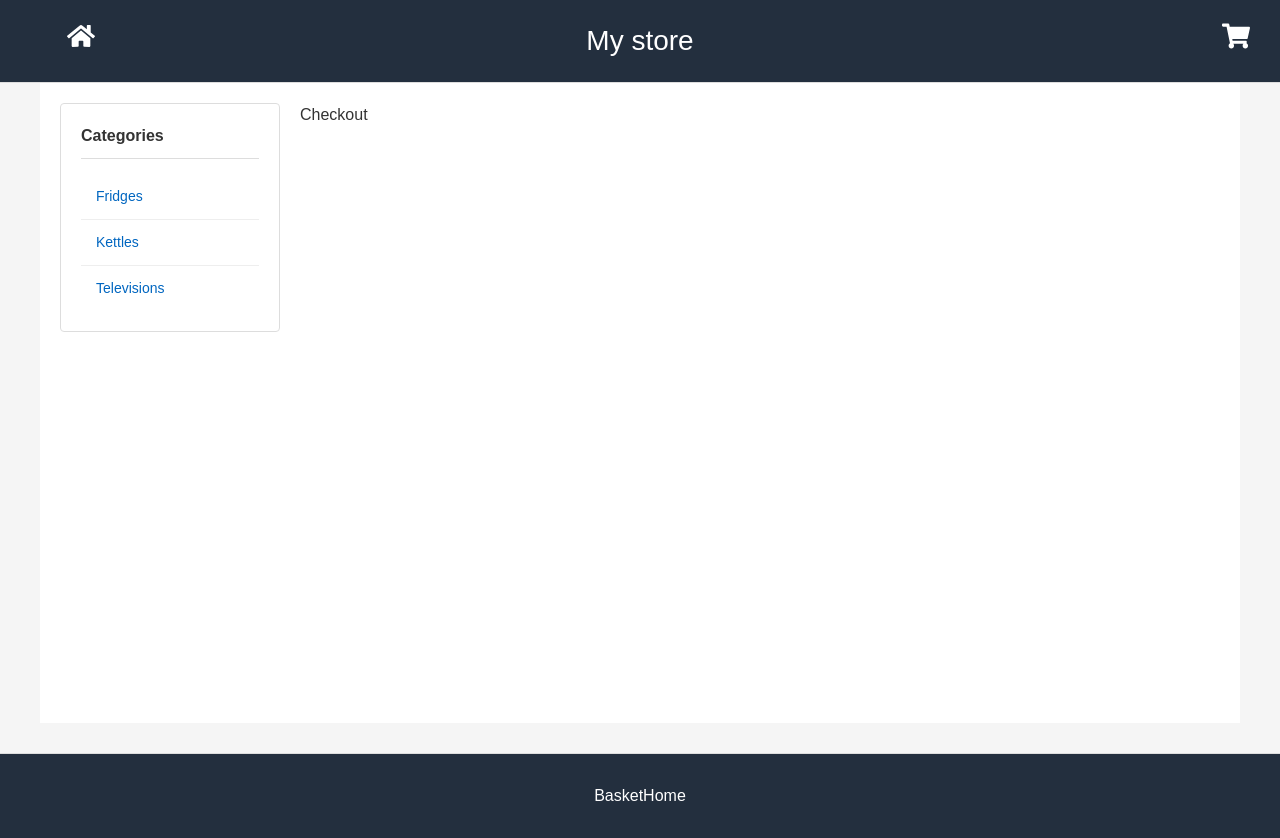
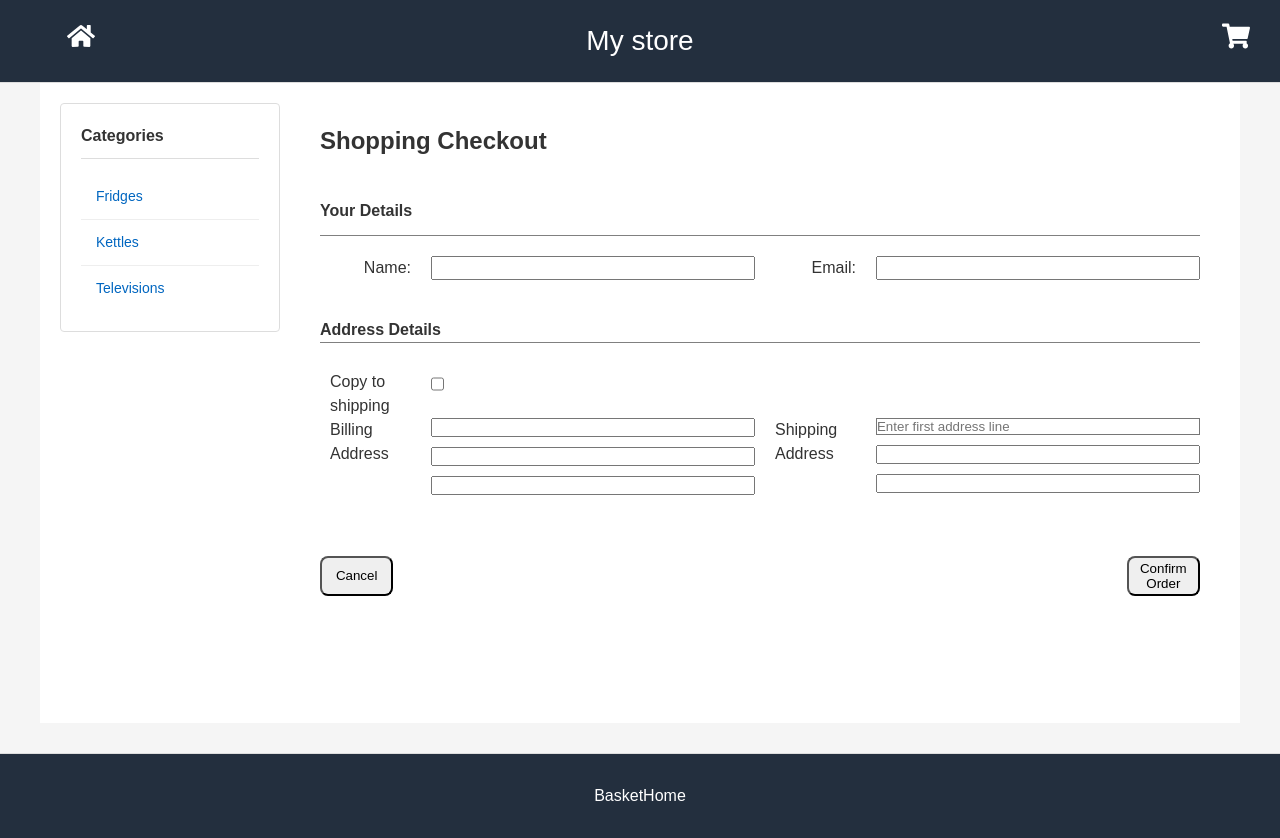
Before and after one commit to MHMD304/ecommerce_site_in_react, a React (Vite) app: page /checkout in a window 1280 px wide. Built offline with nearby package versions, Linux system fonts and the light colour scheme; data requests are answered from the project's data file.

Commit message:
Add Checkout.jsx and OrderConfirmation.jsx

```diff
--- a/src/App.jsx
+++ b/src/App.jsx
@@ -8,6 +8,7 @@
 import Basket from './components/Basket.jsx'
 import Checkout from './components/Checkout.jsx'
 import Home from './components/Home.jsx';
+import OrderConfirmation from './components/OrderConfirmation.jsx';
 
 function App() {
   const [categories,setCategories] = useState({errorMessage:'',data:[]});
@@ -32,6 +33,7 @@
               <Route path='basket' element={<Basket/>}/>
               <Route path='checkout' element={<Checkout/>}/>
               <Route path='categories/:cid' element={<Category/>}/>
+              <Route path='confirmOrder' element={<OrderConfirmation/>}/>
             </Route>
         </Routes>
     </BrowserRouter>
--- a/src/components/Checkout.jsx
+++ b/src/components/Checkout.jsx
@@ -1,9 +1,131 @@
 import React from 'react'
+import styled from 'styled-components';
+import { useNavigate } from 'react-router-dom';
+const Checkout = () => {
+  const navigate = useNavigate();
+  return (
+    <CheckoutContainer>
+      <CheckoutTitle>Shopping Checkout</CheckoutTitle>
+      <CheckoutHeader><h4>Your Details</h4></CheckoutHeader>
+      <CheckoutHeaderLine/>
+      <CheckoutTable>
+        <CheckoutFormLabel>Name:</CheckoutFormLabel>
+        <input type='text'/>
+        <CheckoutFormLabel>Email:</CheckoutFormLabel>
+        <input type='email'/>
+      </CheckoutTable>
+      <CheckoutHeader><h4>Address Details</h4></CheckoutHeader>
+      <CheckoutHeaderLine/>
+       <CheckoutTable>
+          <CheckoutFormLabel>Copy to shipping</CheckoutFormLabel>
+                    <CheckoutFormCheckbox type="checkbox" />
 
-const Checkout = () => {
-  return (
-    <div>Checkout</div>
+                    <CheckoutFormLabel>Billing Address</CheckoutFormLabel>
+
+                    <CheckoutAddress>
+                        <input
+                            type="text"
+                            name="billingAddress1"
+                        />
+                        <input type="text" name="billingAddress2" />
+                        <input type="text" name="billingCity" />
+                    </CheckoutAddress>
+
+                    <CheckoutFormLabel>Shipping Address</CheckoutFormLabel>
+
+                    <CheckoutAddress>
+                        <CheckoutInput
+                            type="text"
+                            name="shippingAddress1"
+                            placeholder="Enter first address line"
+                        />
+                        <input type="text" name="shippingAddress2" />
+                        <input type="text" name="shippingCity" />
+                    </CheckoutAddress>
+                </CheckoutTable>
+      <CancelButton onClick={()=>navigate("/basket")}>
+        Cancel
+      </CancelButton>
+      <CheckoutButton onClick={()=>navigate('/confirmOrder')}>
+        Confirm Order
+      </CheckoutButton>
+    </CheckoutContainer>
   )
 }
 
-export default Checkout
+export default Checkout;
+const CheckoutContainer = styled.div`
+    display: grid;
+    padding: 20px;
+    grid-template-rows: 0.25fr 1fr 0.25fr 0.25fr 0.25fr 0.5fr;
+    grid-template-columns: 0.1fr 1fr 0.1fr;
+`;
+const CheckoutTable = styled.div`
+    grid-column: 1 / span 3;
+
+    display: grid;
+    grid-template-rows: 0.25fr 0.25fr 0.25fr 0.25fr;
+    grid-template-columns: 0.1fr 0.4fr 0.1fr 0.4fr;
+    column-gap: 20px;
+    padding-left: 10px;
+`;
+
+const CheckoutHeader = styled.div`
+    grid-column: 1 / span 3;
+    padding-top: 20px;
+`;
+const CheckoutHeaderLine = styled.hr`
+    grid-column: 1 / span 3;
+    margin-bottom: 20px;
+    border:none;
+    border-top: 1px solid gray;
+`;
+const CheckoutTitle = styled.h2`
+    grid-column: 1 / span 2;
+    padding-bottom: 20px;
+`;
+
+const CheckoutAddress = styled.div`
+    display: grid;
+
+    grid-template-rows: 0.25fr 0.25fr 0.25fr 0.25fr;
+    grid-template-columns: 1fr;
+    grid-row-gap: 10px;
+`;
+
+const CheckoutFormLabel = styled.label`
+    justify-self: end;
+`;
+
+const CheckoutInput = styled.input`
+    border-width: 1px;
+    border-style: solid;
+
+    ${(props) =>
+        props.invalid &&
+        `
+        border-color: red;
+        border-width: 3px;
+    `}
+`;
+
+const CheckoutFormCheckbox = styled.input`
+    grid-column: 2 / span 3;
+    justify-self: start;
+    margin-bottom: 20px;
+`;
+
+const CheckoutButton = styled.button`
+    border-radius: 8px;
+    height: 40px;
+    grid-column: 3;
+    &:hover{
+      cursor:pointer;
+    }
+`;
+
+const CancelButton = styled.button`
+    border-radius: 8px;
+    height: 40px;
+    grid-column: 1;
+`;
--- /dev/null
+++ b/src/components/OrderConfirmation.jsx
@@ -0,0 +1,9 @@
+import React from 'react'
+
+const OrderConfirmation = () => {
+  return (
+    <div>OrderConfirmation</div>
+  )
+}
+
+export default OrderConfirmation;
--- a/src/contexts/CartReducer.jsx
+++ b/src/contexts/CartReducer.jsx
@@ -22,7 +22,7 @@
         case "DECQTY":
             if(index>-1)
             {
-                //state.cartItems[index].quantity--;
+                //state.cartItems[index].quantity--;BADDD WAAAY!!
                 if(newItems[index].quantity===1)
                    newItems = newItems.filter(x=>x.id!==action.payload.id);
                 else
```
